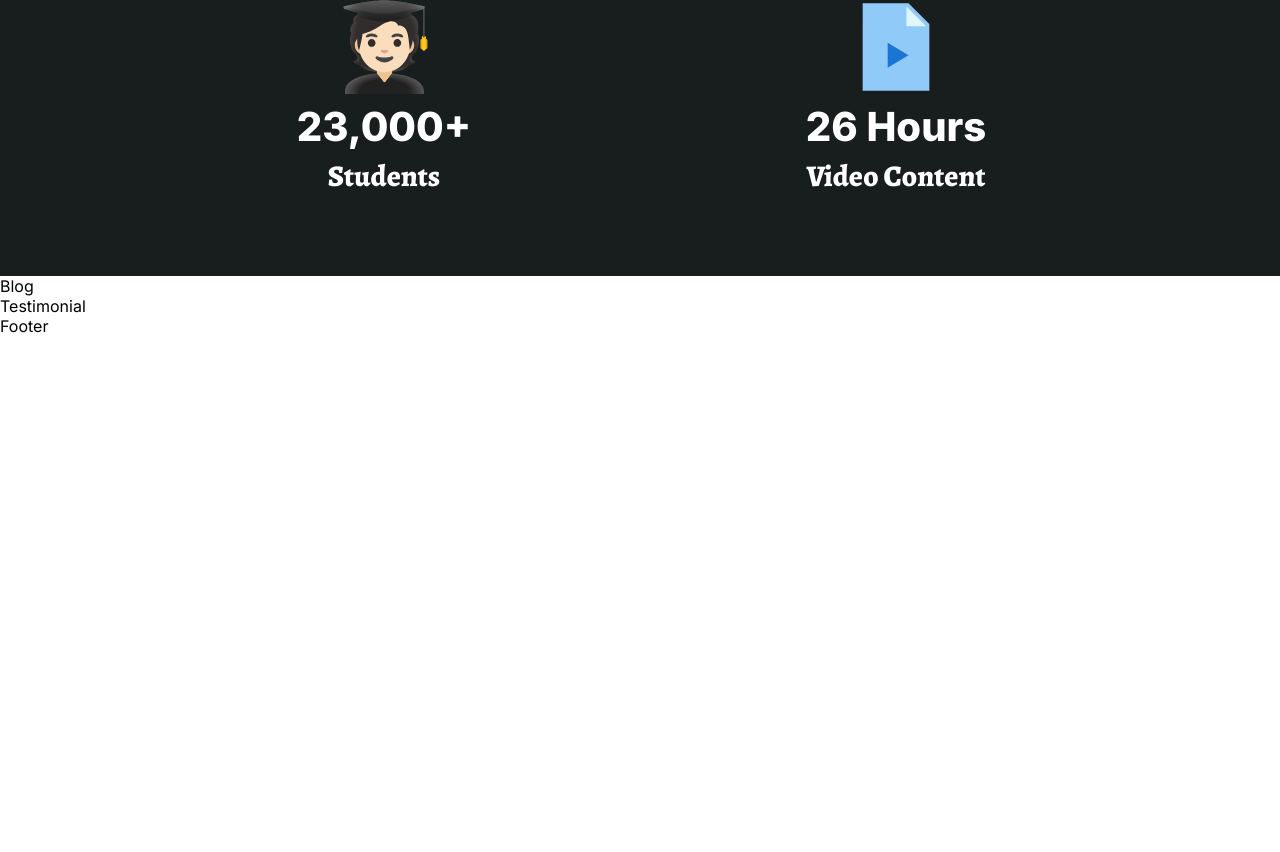
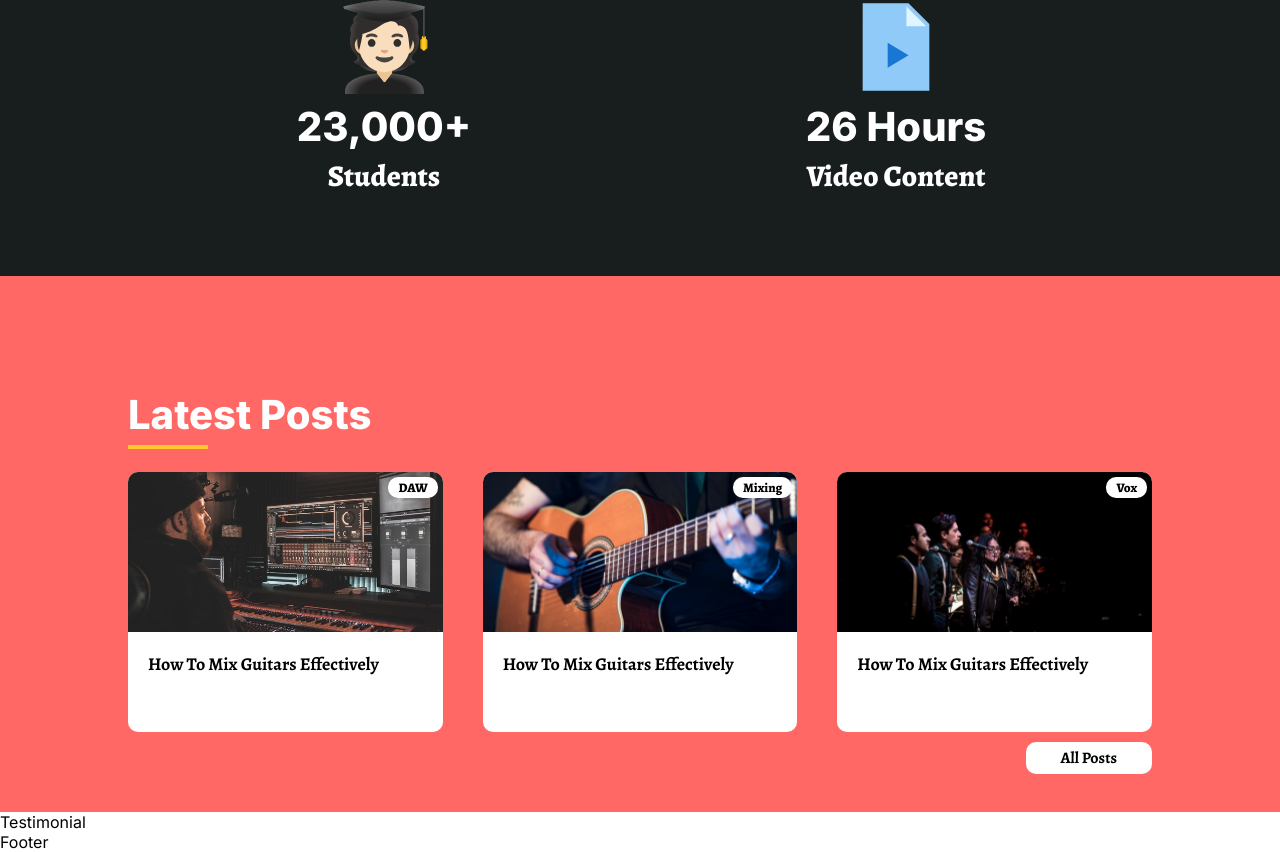
Before and after one commit to talhashah-dev/figma-to-website, a React (Vite) app in the folder SoundDZign/: page / in a window 1280 px wide. Shown: the part 1584-2436 px from the top of the page. Before the commit the page ends 1920 px from the top, so only its background shows below. Built offline with nearby package versions, Linux system fonts and the light colour scheme.

Commit message:
SoundDZign-Blog Section Styled

```diff
--- a/SoundDZign/src/components/Blog/Blog.css
+++ b/SoundDZign/src/components/Blog/Blog.css
@@ -0,0 +1,61 @@
+#blog .content-container {
+    display: grid;
+    grid-template-columns: 1fr 1fr 1fr;
+    gap: 40px;
+}
+
+#blog .card {
+    display: flex;
+    flex-direction: column;
+    height: 260px;
+    position: relative;
+    background-color: #fff;
+    color: #000;
+    border-radius: 10px;
+    overflow: hidden;
+    transition: all 0.4s ease;
+}
+
+#blog .card:hover {
+    transform: scale(1.04);
+}
+
+#blog .card .tag {
+    position: absolute;
+    right: 5px;
+    top: 5px;
+    background-color: #fff;
+    border-radius: 10px;
+    font-size: 13px;
+    font-family: "Alegreya", serif;
+    font-weight: 800;
+    padding: 2px 10px;
+}
+
+#blog .card .thumbnail {
+    width: 100%;
+    height: 160px;
+    object-fit: cover;
+}
+
+#blog .card .title {
+    padding: 16px 20px;
+    margin: 0;
+    font-family: "Alegreya", serif;
+    font-size: 18px;
+    font-weight: 700;
+    color: #000;
+}
+
+#blog .post-btn {
+    background-color: #fff;
+    color: #000;
+    border-radius: 10px;
+    padding: 5px 35px;
+    float: right;
+    cursor: pointer;
+    margin-top: 10px;
+    font-family: "Alegreya", serif;
+    font-size: 16px;
+    font-weight: 700;
+}
--- a/SoundDZign/src/components/Blog/Blog.jsx
+++ b/SoundDZign/src/components/Blog/Blog.jsx
@@ -1,10 +1,50 @@
 /* eslint-disable no-unused-vars */
-import React from 'react'
+import React from "react";
+import "./Blog.css";
+import { Thumbnail1, Thumbnail2, Thumbnail3 } from "../../assets";
 
 function Blog() {
   return (
-    <div>Blog</div>
-  )
+    <section id="blog" className="pink">
+      <div className="wrapper">
+        <h2 className="light">Latest Posts</h2>
+        <div className="content-container">
+          <div className="card">
+            <div className="tag">DAW</div>
+            <a href="#">
+              <img src={Thumbnail1} className="thumbnail"></img>
+            </a>
+            <a href="#">
+              <h3 className="title">How To Mix Guitars Effectively</h3>
+            </a>
+          </div>
+
+          <div className="card">
+            <div className="tag">Mixing</div>
+            <a href="#">
+              <img src={Thumbnail2} className="thumbnail"></img>
+            </a>
+            <a href="#">
+              <h3 className="title">How To Mix Guitars Effectively</h3>
+            </a>
+          </div>
+
+          <div className="card">
+            <div className="tag">Vox</div>
+            <a href="#">
+              <img src={Thumbnail3} className="thumbnail"></img>
+            </a>
+            <a href="#">
+              <h3 className="title">How To Mix Guitars Effectively</h3>
+            </a>
+          </div>
+        </div>
+        <a href="#" className="post-btn">
+          All Posts
+        </a>
+      </div>
+    </section>
+  );
 }
 
-export default Blog
+export default Blog;
```
